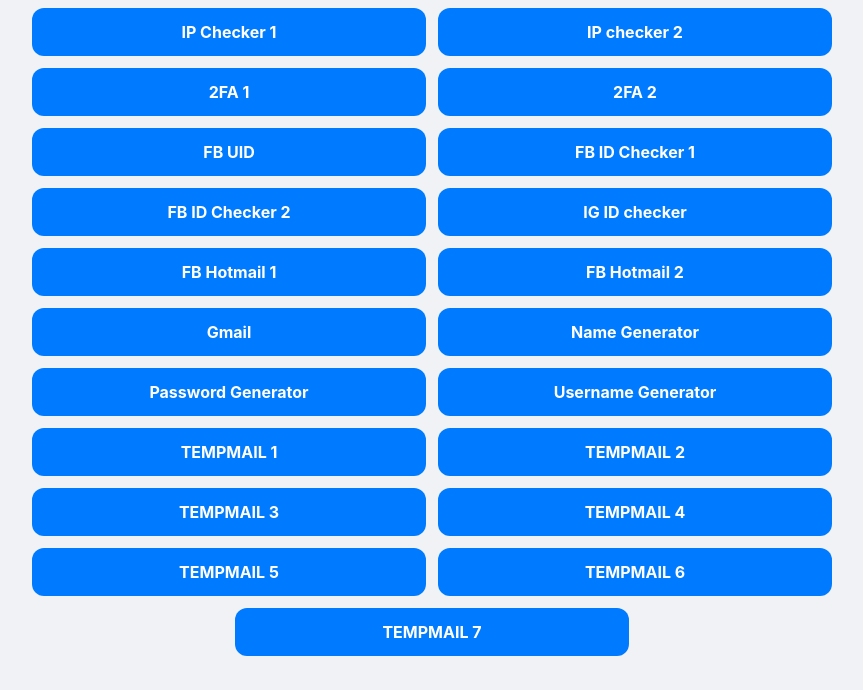
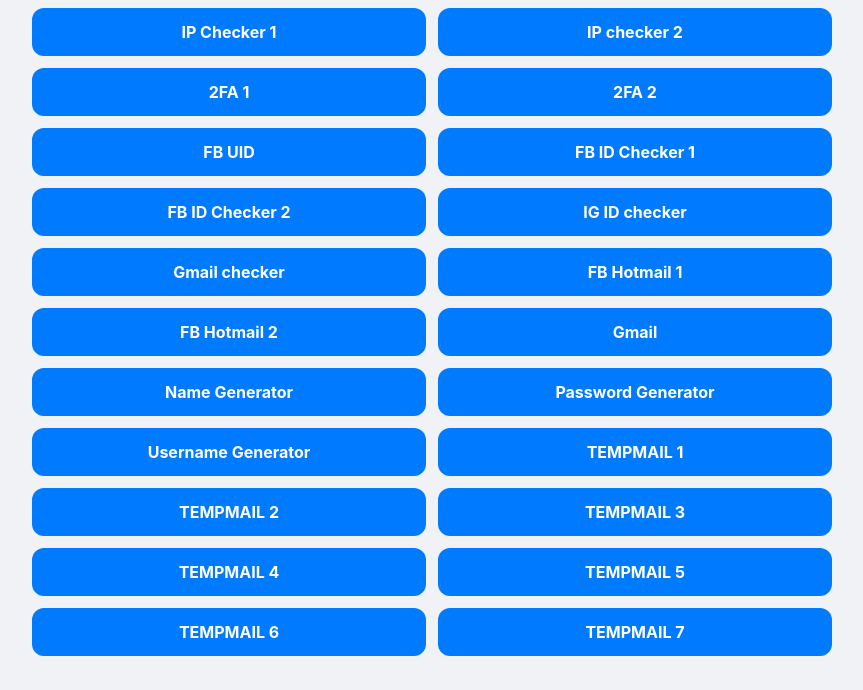
Before and after one commit to paiditemfree/Fast-create, a plain HTML site: page index.html in a window 1280 px wide. Shown: the part 110-800 px from the top of the page, without its empty margins (208-1071 px from the left). Drawn offline with Linux system fonts and the light colour scheme.

Commit message:
Add files via upload

```diff
--- a/index.html
+++ b/index.html
@@ -66,6 +66,7 @@
 
     <a class="btn" href="https://hitools.pro/check-live-uid" target="_blank">FB ID Checker 2</a>
     <a class="btn" href="https://www.famety.com/instagram-username-checker" target="_blank">IG ID checker </a>
+    <a class="btn" href="https://en.gmailcheck.com/" target="_blank">Gmail checker </a>
 
     <a class="btn" href="https://dongvanfb.net/read_mail_box/" target="_blank">FB Hotmail 1</a>
     <a class="btn" href="https://roton999.xyz/" target="_blank">FB Hotmail 2</a>
```
